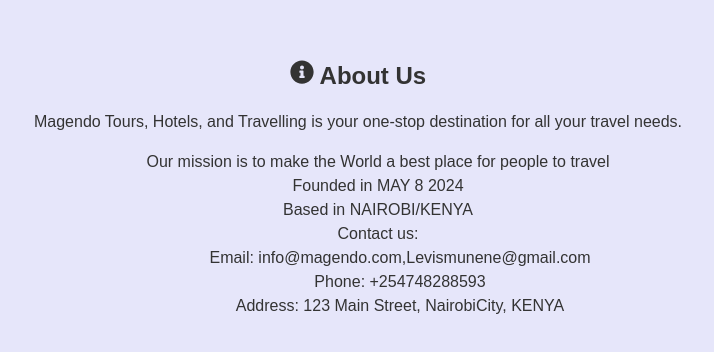
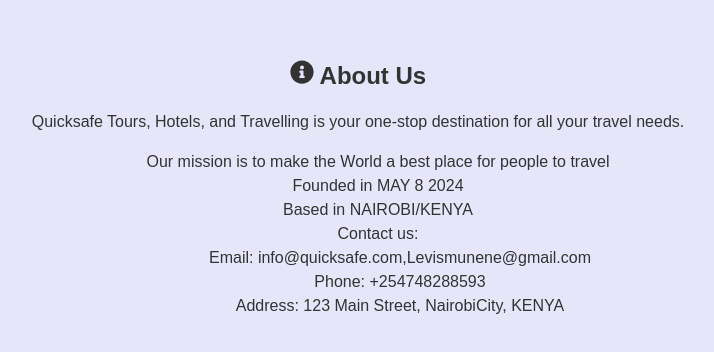
Before and after one commit to levismunene01/Hotels-and-Traveling-site-Grp10-Project-, a React (Vite) app: page /about in a window 1280 px wide. Shown: the part 214-566 px from the top of the page, without its empty margins (282-996 px from the left). Built offline with nearby package versions, Linux system fonts and the light colour scheme.

Commit message:
Update About.jsx

```diff
--- a/src/routes/About.jsx
+++ b/src/routes/About.jsx
@@ -16,7 +16,7 @@ const About = () => {
         <FaInfoCircle /> About Us
       </Heading>
       <Text>
-        Magendo Tours, Hotels, and Travelling is your one-stop destination for all your travel needs.
+        Quicksafe Tours, Hotels, and Travelling is your one-stop destination for all your travel needs.
       </Text>
       <List mt={4}>
         <ListItem>Our mission is to make the World a best place for people to travel</ListItem>
@@ -24,7 +24,7 @@ const About = () => {
         <ListItem>Based in NAIROBI/KENYA</ListItem>
         <ListItem>Contact us:</ListItem>
         <List ml={4}>
-          <ListItem>Email: info@magendo.com,Levismunene@gmail.com</ListItem>
+          <ListItem>Email: info@quicksafe.com,Levismunene@gmail.com</ListItem>
           <ListItem>Phone: +254748288593</ListItem>
           <ListItem>Address: 123 Main Street, NairobiCity, KENYA</ListItem>
         </List>
```
